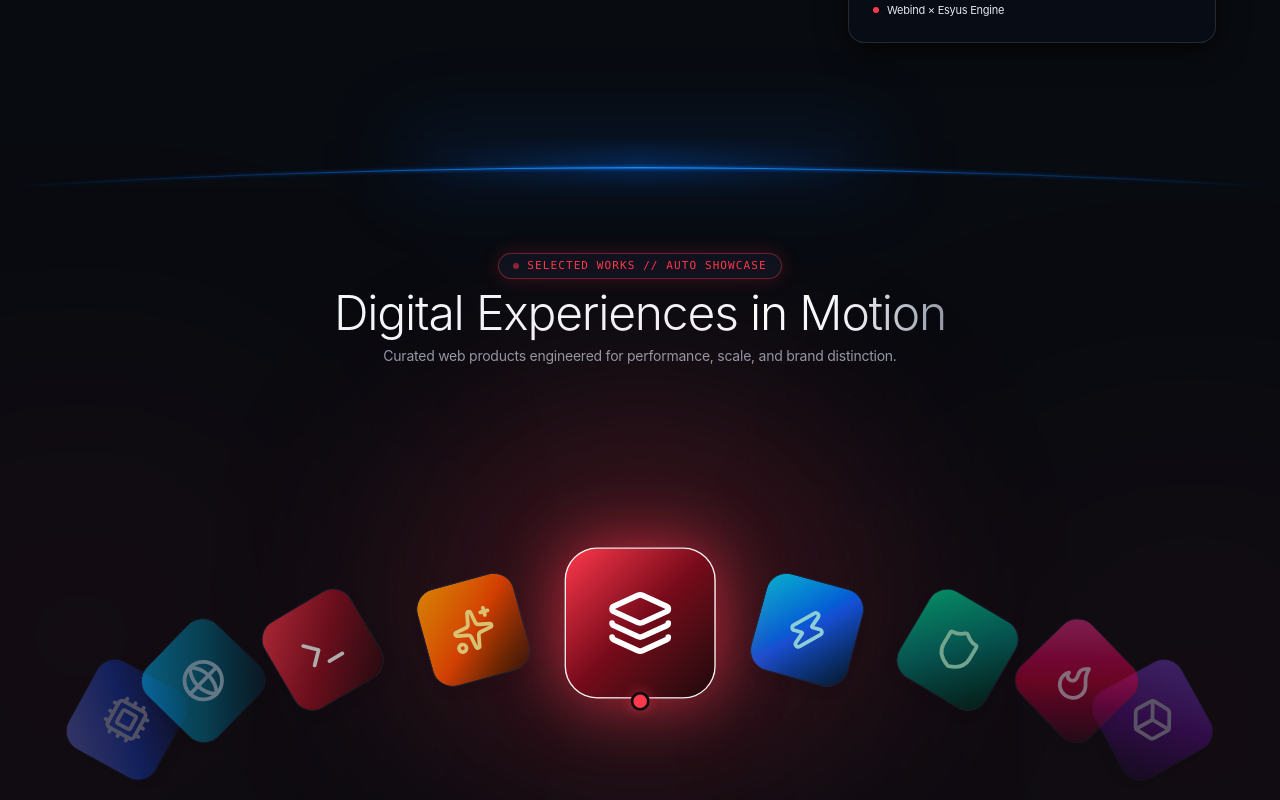
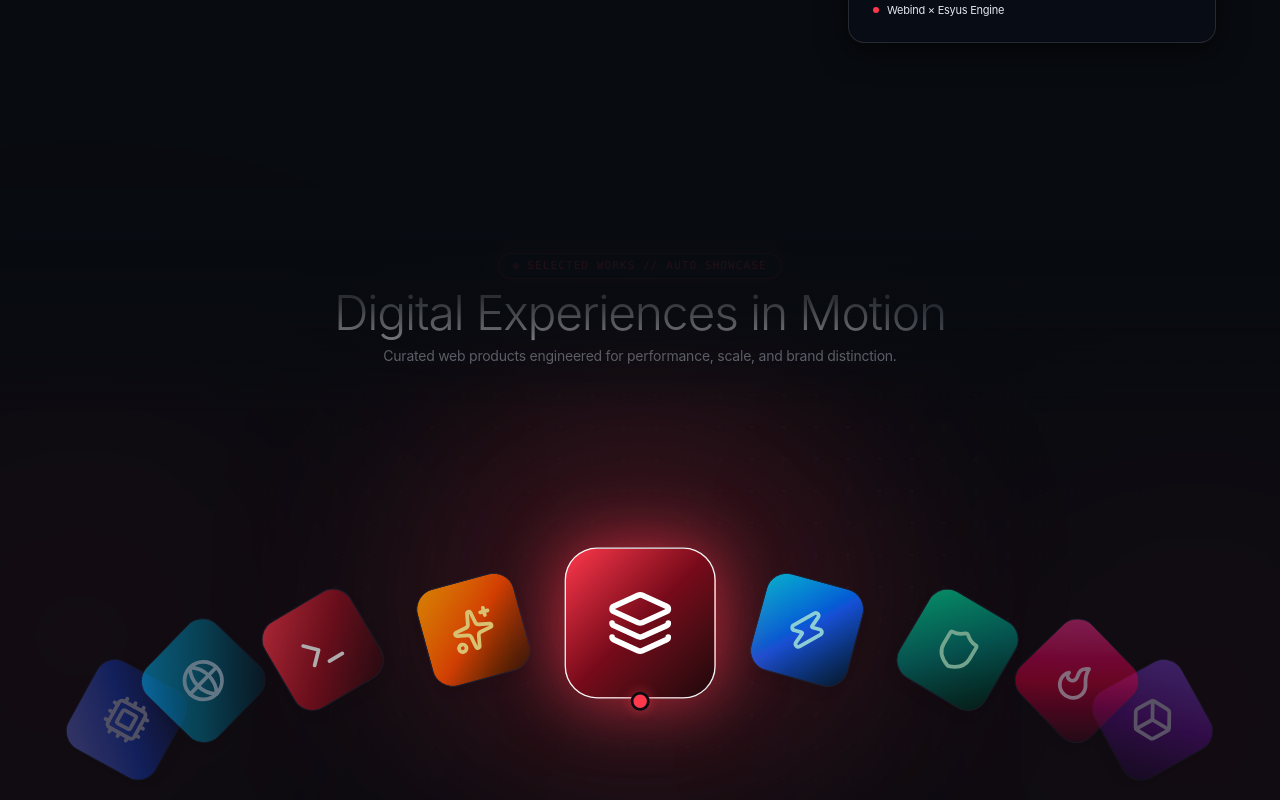
Before and after one commit to stackyr/webind-x-esyus, a Next.js app: page / in a window 1280 px wide. Shown: the part 2740-3540 px from the top of the page. Built offline with nearby package versions, Linux system fonts and the light colour scheme.

Commit message:
fix(design): eliminate all hard boundary lines and polygon clipping with organic radial gradients and deep seamless black melts

```diff
--- a/src/components/ArcShowcaseSection.tsx
+++ b/src/components/ArcShowcaseSection.tsx
@@ -204,60 +204,8 @@ export const ArcShowcaseSection: React.FC<ArcShowcaseSectionProps> = ({
 
   return (
     <section id="showcase" className="relative z-20 w-full bg-[#080B10] text-[#F5F7FA] pt-14 pb-4 sm:pt-16 sm:pb-6 overflow-x-clip selection:bg-[#FF384C] selection:text-white scroll-mt-12">
-      {/* 1. TOP CURVED / ROUNDED BOUNDARY ARCH (Laser Glow Transition) */}
-      <div className="absolute -top-7 sm:-top-9 md:-top-11 left-0 right-0 w-full pointer-events-none z-30 leading-none">
-        <svg
-          viewBox="0 0 1440 48"
-          fill="none"
-          xmlns="http://www.w3.org/2000/svg"
-          className="w-full h-7 sm:h-9 md:h-11 block"
-          preserveAspectRatio="none"
-        >
-          <defs>
-            <linearGradient id="arcLaserStroke" x1="0%" y1="0%" x2="100%" y2="0%">
-              <stop offset="0%" stopColor="#0070FF" stopOpacity="0" />
-              <stop offset="20%" stopColor="#0070FF" stopOpacity="0.3" />
-              <stop offset="50%" stopColor="#38BDF8" stopOpacity="0.95" />
-              <stop offset="80%" stopColor="#0070FF" stopOpacity="0.3" />
-              <stop offset="100%" stopColor="#0070FF" stopOpacity="0" />
-            </linearGradient>
-            <linearGradient id="arcLaserGlow" x1="0%" y1="0%" x2="100%" y2="0%">
-              <stop offset="0%" stopColor="#0070FF" stopOpacity="0" />
-              <stop offset="25%" stopColor="#0070FF" stopOpacity="0.25" />
-              <stop offset="50%" stopColor="#0070FF" stopOpacity="0.8" />
-              <stop offset="75%" stopColor="#0070FF" stopOpacity="0.25" />
-              <stop offset="100%" stopColor="#0070FF" stopOpacity="0" />
-            </linearGradient>
-          </defs>
-
-          {/* Seamless Solid Fill matching Section Background */}
-          <path
-            d="M 0 48 Q 720 6 1440 48 L 1440 50 L 0 50 Z"
-            fill="#080B10"
-          />
-
-          {/* Soft Bloom Laser Glow along the curve (Electric Blue) */}
-          <path
-            d="M 0 48 Q 720 6 1440 48"
-            stroke="url(#arcLaserGlow)"
-            strokeWidth="4"
-            fill="none"
-            className="blur-[2px] opacity-75"
-          />
-
-          {/* Precision Crisp Laser Line along the curve (Cyan/Electric Blue) */}
-          <path
-            d="M 0 48 Q 720 6 1440 48"
-            stroke="url(#arcLaserStroke)"
-            strokeWidth="1.2"
-            fill="none"
-          />
-        </svg>
-
-        {/* Ambient Center Glow Bloom at the apex of the curve (Premium Minimal Electric Blue) */}
-        <div className="absolute top-1/2 -translate-y-1/2 left-1/2 -translate-x-1/2 w-72 sm:w-[460px] h-5 bg-gradient-to-r from-transparent via-[#0070FF]/35 to-transparent blur-md" />
-        <div className="absolute -top-4 left-1/2 -translate-x-1/2 w-80 sm:w-[480px] h-14 bg-[#0070FF]/12 blur-2xl pointer-events-none" />
-      </div>
+      {/* 1. TOP SEAMLESS BLACK GRADIENT MELT (Zero boundary lines, dissolves cleanly into Section 1) */}
+      <div className="absolute top-0 inset-x-0 h-40 sm:h-56 bg-gradient-to-b from-[#080B10] via-[#080B10]/85 via-50% to-transparent pointer-events-none z-20" />
 
       {/* 2. AMBIENT SIDE GLOW ORBS: TWO SIDES STAY MINIMAL RED (NOT INCREASED) */}
       <div className="absolute top-1/4 -left-36 w-[450px] h-[450px] bg-[#FF384C]/8 rounded-full blur-[140px] pointer-events-none" />
--- a/src/components/WebindEsyusPartnership.tsx
+++ b/src/components/WebindEsyusPartnership.tsx
@@ -48,64 +48,50 @@ export const WebindEsyusPartnership: React.FC<WebindEsyusPartnershipProps> = ({
         }
       `}</style>
 
-      {/* 1. TOP & BOTTOM DEEP SEAMLESS BLACK FADES (100% solid at boundary to blend seamlessly) */}
-      <div className="absolute top-0 inset-x-0 h-44 sm:h-64 bg-gradient-to-b from-[#080B10] from-25% via-[#080B10]/95 via-65% to-transparent pointer-events-none z-25" />
-      <div className="absolute bottom-0 inset-x-0 h-44 sm:h-64 bg-gradient-to-t from-[#080B10] from-25% via-[#080B10]/95 via-65% to-transparent pointer-events-none z-25" />
+      {/* 1. TOP & BOTTOM DEEP SEAMLESS BLACK GRADIENTS (100% solid pitch black at boundary) */}
+      <div className="absolute top-0 inset-x-0 h-48 sm:h-64 bg-gradient-to-b from-[#080B10] via-[#080B10] via-45% to-transparent pointer-events-none z-20" />
+      <div className="absolute bottom-0 inset-x-0 h-48 sm:h-64 bg-gradient-to-t from-[#080B10] via-[#080B10] via-45% to-transparent pointer-events-none z-20" />
 
-      {/* 2. FOUR CORNER BLACK MASKS (Guarantees zero sharp edges or cutoff lines in all 4 corners) */}
-      <div className="absolute top-0 left-0 w-72 sm:w-96 h-56 sm:h-72 bg-[radial-gradient(ellipse_at_top_left,#080B10_0%,#080B10_45%,rgba(8,11,16,0.85)_65%,transparent_90%)] pointer-events-none z-25" />
-      <div className="absolute top-0 right-0 w-72 sm:w-96 h-56 sm:h-72 bg-[radial-gradient(ellipse_at_top_right,#080B10_0%,#080B10_45%,rgba(8,11,16,0.85)_65%,transparent_90%)] pointer-events-none z-25" />
-      <div className="absolute bottom-0 left-0 w-72 sm:w-96 h-56 sm:h-72 bg-[radial-gradient(ellipse_at_bottom_left,#080B10_0%,#080B10_45%,rgba(8,11,16,0.85)_65%,transparent_90%)] pointer-events-none z-25" />
-      <div className="absolute bottom-0 right-0 w-72 sm:w-96 h-56 sm:h-72 bg-[radial-gradient(ellipse_at_bottom_right,#080B10_0%,#080B10_45%,rgba(8,11,16,0.85)_65%,transparent_90%)] pointer-events-none z-25" />
+      {/* 2. FOUR CORNER DEEP BLACK MASKS (Zero visible corner boundaries) */}
+      <div className="absolute top-0 left-0 w-80 sm:w-[420px] h-60 sm:h-80 bg-[radial-gradient(ellipse_at_top_left,#080B10_0%,#080B10_55%,transparent_85%)] pointer-events-none z-20" />
+      <div className="absolute top-0 right-0 w-80 sm:w-[420px] h-60 sm:h-80 bg-[radial-gradient(ellipse_at_top_right,#080B10_0%,#080B10_55%,transparent_85%)] pointer-events-none z-20" />
+      <div className="absolute bottom-0 left-0 w-80 sm:w-[420px] h-60 sm:h-80 bg-[radial-gradient(ellipse_at_bottom_left,#080B10_0%,#080B10_55%,transparent_85%)] pointer-events-none z-20" />
+      <div className="absolute bottom-0 right-0 w-80 sm:w-[420px] h-60 sm:h-80 bg-[radial-gradient(ellipse_at_bottom_right,#080B10_0%,#080B10_55%,transparent_85%)] pointer-events-none z-20" />
 
-      {/* 3. LEFT SIDE ELECTRIC BLUE DIAMOND GRADIENT WING (Tapered away from corners) */}
-      <div
-        className="absolute inset-y-0 left-0 w-1/2 pointer-events-none overflow-hidden"
-        style={{
-          maskImage: 'linear-gradient(to bottom, transparent 0%, transparent 16%, black 36%, black 64%, transparent 84%, transparent 100%)',
-          WebkitMaskImage: 'linear-gradient(to bottom, transparent 0%, transparent 16%, black 36%, black 64%, transparent 84%, transparent 100%)',
-        }}
-      >
+      {/* 3. LEFT SIDE ELECTRIC BLUE FLUID GRADIENT (Completely boundary-free, melts organically into pure black) */}
+      <div className="absolute inset-y-0 left-0 w-full sm:w-2/3 pointer-events-none z-10 overflow-hidden">
         {/* Soft Outer Cyan-White Glow Atmosphere */}
         <div
-          className="absolute -left-16 top-0 bottom-0 w-[90%] opacity-85 blur-3xl pointer-events-none"
+          className="absolute -left-20 top-1/2 -translate-y-1/2 w-[380px] sm:w-[650px] h-[320px] sm:h-[480px] opacity-75 blur-[75px] sm:blur-[100px] pointer-events-none"
           style={{
-            background: 'radial-gradient(ellipse at 0% 50%, rgba(195, 230, 255, 0.75) 0%, rgba(0, 110, 255, 0.8) 32%, rgba(0, 55, 200, 0.45) 60%, transparent 80%)',
+            background: 'radial-gradient(ellipse at 15% 50%, rgba(195, 235, 255, 0.8) 0%, rgba(0, 110, 255, 0.75) 35%, rgba(0, 45, 175, 0.35) 60%, transparent 80%)',
           }}
         />
 
-        {/* High-Intensity Electric Blue Diamond Core */}
+        {/* Luminous Electric Blue Core */}
         <div
-          className="absolute -left-10 top-1/2 -translate-y-1/2 w-[85%] h-[74%] opacity-95 blur-2xl pointer-events-none"
+          className="absolute -left-12 top-1/2 -translate-y-1/2 w-[280px] sm:w-[500px] h-[220px] sm:h-[340px] opacity-90 blur-[45px] sm:blur-[70px] pointer-events-none"
           style={{
-            clipPath: 'polygon(0% 0%, 90% 50%, 0% 100%)',
-            background: 'linear-gradient(90deg, #BFE0FF 0%, #0070FF 38%, #003ECC 75%, transparent 100%)',
+            background: 'radial-gradient(ellipse at 10% 50%, #BFE0FF 0%, #0070FF 42%, rgba(0, 50, 200, 0.4) 70%, transparent 90%)',
           }}
         />
       </div>
 
-      {/* 4. RIGHT SIDE ELECTRIC BLUE DIAMOND GRADIENT WING (SYMMETRIC MIRROR) */}
-      <div
-        className="absolute inset-y-0 right-0 w-1/2 pointer-events-none overflow-hidden"
-        style={{
-          maskImage: 'linear-gradient(to bottom, transparent 0%, transparent 16%, black 36%, black 64%, transparent 84%, transparent 100%)',
-          WebkitMaskImage: 'linear-gradient(to bottom, transparent 0%, transparent 16%, black 36%, black 64%, transparent 84%, transparent 100%)',
-        }}
-      >
+      {/* 4. RIGHT SIDE ELECTRIC BLUE FLUID GRADIENT (SYMMETRIC MIRROR) */}
+      <div className="absolute inset-y-0 right-0 w-full sm:w-2/3 pointer-events-none z-10 overflow-hidden">
         {/* Soft Outer Cyan-White Glow Atmosphere */}
         <div
-          className="absolute -right-16 top-0 bottom-0 w-[90%] opacity-85 blur-3xl pointer-events-none"
+          className="absolute -right-20 top-1/2 -translate-y-1/2 w-[380px] sm:w-[650px] h-[320px] sm:h-[480px] opacity-75 blur-[75px] sm:blur-[100px] pointer-events-none"
           style={{
-            background: 'radial-gradient(ellipse at 100% 50%, rgba(195, 230, 255, 0.75) 0%, rgba(0, 110, 255, 0.8) 32%, rgba(0, 55, 200, 0.45) 60%, transparent 80%)',
+            background: 'radial-gradient(ellipse at 85% 50%, rgba(195, 235, 255, 0.8) 0%, rgba(0, 110, 255, 0.75) 35%, rgba(0, 45, 175, 0.35) 60%, transparent 80%)',
           }}
         />
 
-        {/* High-Intensity Electric Blue Diamond Core */}
+        {/* Luminous Electric Blue Core */}
         <div
-          className="absolute -right-10 top-1/2 -translate-y-1/2 w-[85%] h-[74%] opacity-95 blur-2xl pointer-events-none"
+          className="absolute -right-12 top-1/2 -translate-y-1/2 w-[280px] sm:w-[500px] h-[220px] sm:h-[340px] opacity-90 blur-[45px] sm:blur-[70px] pointer-events-none"
           style={{
-            clipPath: 'polygon(100% 0%, 10% 50%, 100% 100%)',
-            background: 'linear-gradient(270deg, #BFE0FF 0%, #0070FF 38%, #003ECC 75%, transparent 100%)',
+            background: 'radial-gradient(ellipse at 90% 50%, #BFE0FF 0%, #0070FF 42%, rgba(0, 50, 200, 0.4) 70%, transparent 90%)',
           }}
         />
       </div>
```
